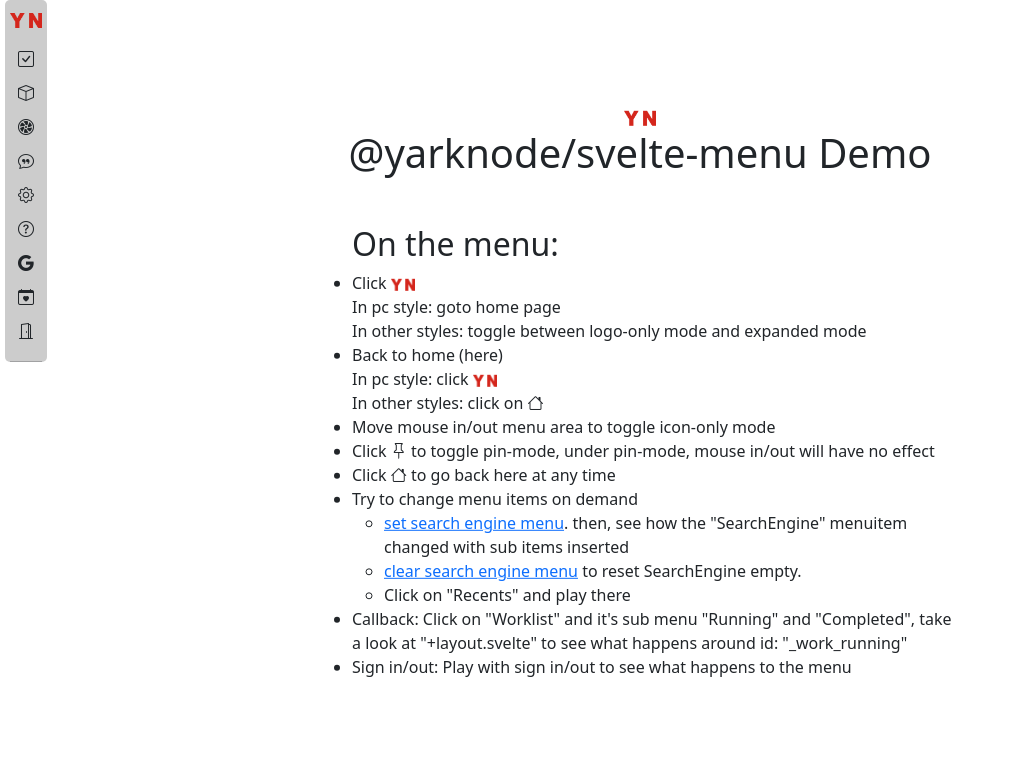
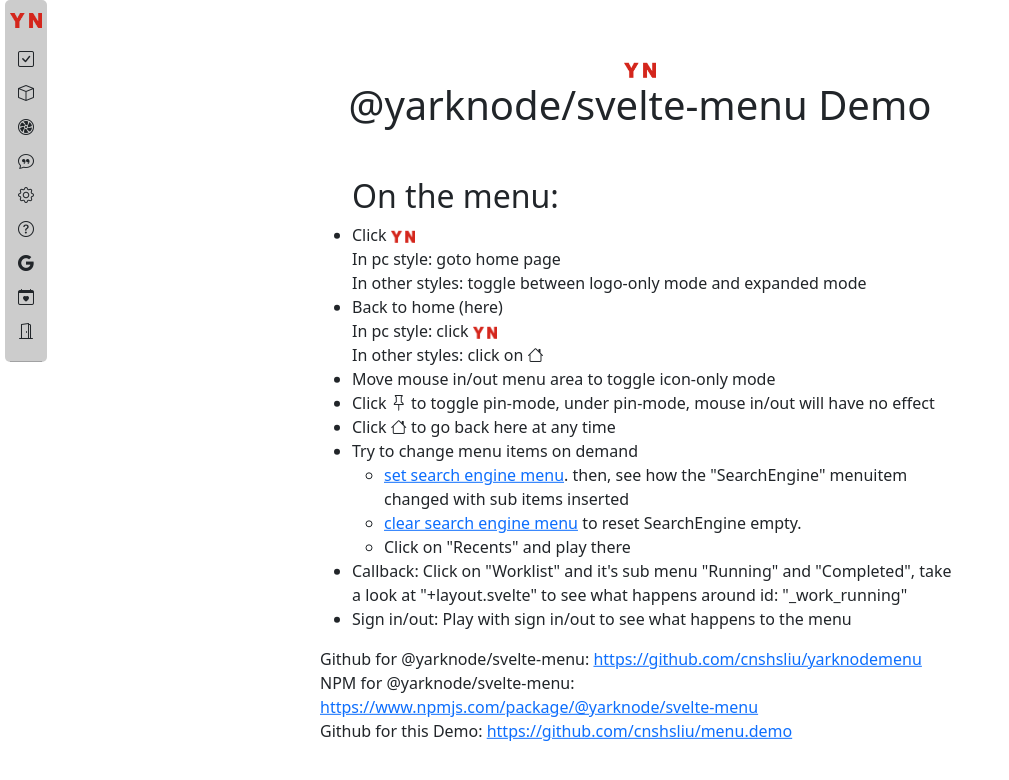
Before and after one commit to cnshsliu/yarknodemenu, a SvelteKit app: page / in a window 1280 px wide. Shown: the top 780 px of the page, without its empty margins (0-1009 px from the left). Built offline with nearby package versions, Linux system fonts and the light colour scheme.

Commit message:
remove console.log

```diff
--- a/src/routes/+page.svelte
+++ b/src/routes/+page.svelte
@@ -3,12 +3,10 @@
 	import type { menuDataType } from '$lib/MenuData';
 	const demo_insert_searchengine = () => {
 		let tmp = $menuDataForGet;
-		console.log(tmp);
 		let index = tmp.findIndex((mi) => {
 			return mi.alias === 'SearchEngine';
 		});
 		if (index >= 0) {
-			console.log('Found SearchEngine at ', index);
 			tmp[index].sub = [
 				{
 					id: '___setting',
@@ -27,11 +25,8 @@
 					icon: 'question-circle'
 				}
 			];
-			console.log(tmp[index]);
 			$menuDataForSet = tmp;
 			$menuRefreshFlag = true;
-		} else {
-			console.log('SearchEngine not found');
 		}
 	};
 
@@ -94,4 +89,20 @@
 		</li>
 		<li>Sign in/out: Play with sign in/out to see what happens to the menu</li>
 	</ul>
+	<div>
+		Github for @yarknode/svelte-menu:
+		<a href="https://github.com/cnshsliu/yarknodemenu">
+			https://github.com/cnshsliu/yarknodemenu
+		</a>
+	</div>
+	<div>
+		NPM for @yarknode/svelte-menu:
+		<a href="https://www.npmjs.com/package/@yarknode/svelte-menu">
+			https://www.npmjs.com/package/@yarknode/svelte-menu
+		</a>
+	</div>
+	<div>
+		Github for this Demo:
+		<a href="https://github.com/cnshsliu/menu.demo"> https://github.com/cnshsliu/menu.demo </a>
+	</div>
 </div>
```
